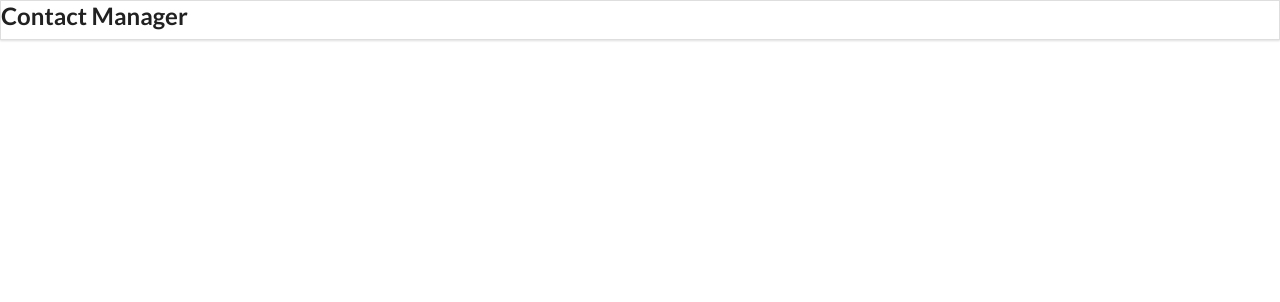
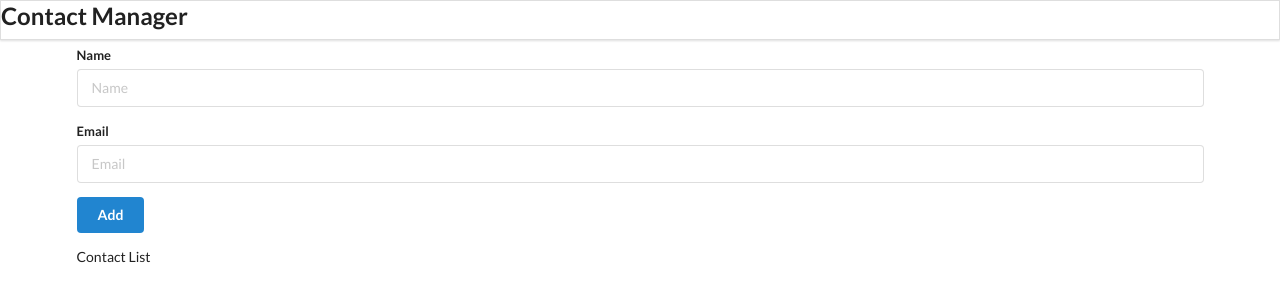
Before and after one commit to TechLounge777/React-Contact-App, a React (Create React App) app: page / in a window 1280 px wide. Shown: the top 302 px of the page. Built offline with nearby package versions, Linux system fonts and the light colour scheme.

Commit message:
added addContact component

```diff
--- a/src/components/AddContact.js
+++ b/src/components/AddContact.js
@@ -0,0 +1,26 @@
+import React from 'react';
+
+class AddContact extends React.Component {
+    render() {
+        return (
+            <div className='ui main'>
+                <h2>Add Contact</h2>
+                <form className="ui form">
+                    <div className="field">
+                        <label>Name </label>
+                        <input type="text" name="name" placeholder="Name" />
+                    </div>
+
+                    <div className="field">
+                        <label>Email </label>
+                        <input type="text" name="email" placeholder="Email" />
+                    </div>
+
+                    <button className="ui button blue">Add</button>
+                </form>
+            </div>
+        );
+    }
+}
+
+export default AddContact;
--- a/src/components/App.js
+++ b/src/components/App.js
@@ -1,15 +1,27 @@
 import React from 'react';
 import './App.css';
 import Header from './Header';
-//import AddContact from './AddContact';
-//import  ContactList from './ContactList';
+import AddContact from './AddContact';
+import ContactList from './ContactList';
 
-function App () {
+function App() {
+  const contacts = [
+    {
+      id: "1",
+      name: "John",
+      email: "John@gmail.com"
+    },
+    {
+      id: "2",
+      name: "Tom",
+      email: "Tom@gmail.com"
+    }
+  ];
   return (
-    <div className="App">
+    <div className="ui container">
       <Header />
-      {/*<AddContact />
-      <ContactList />*/}
+      <AddContact />
+      <ContactList />
     </div>
   );
 }
--- a/src/components/ContactList.js
+++ b/src/components/ContactList.js
@@ -0,0 +1,11 @@
+import React from 'react'
+
+function ContactList() {
+    return (
+        <div className="ui celled list">
+            Contact List
+        </div>
+    )
+}
+
+export default ContactList
```
